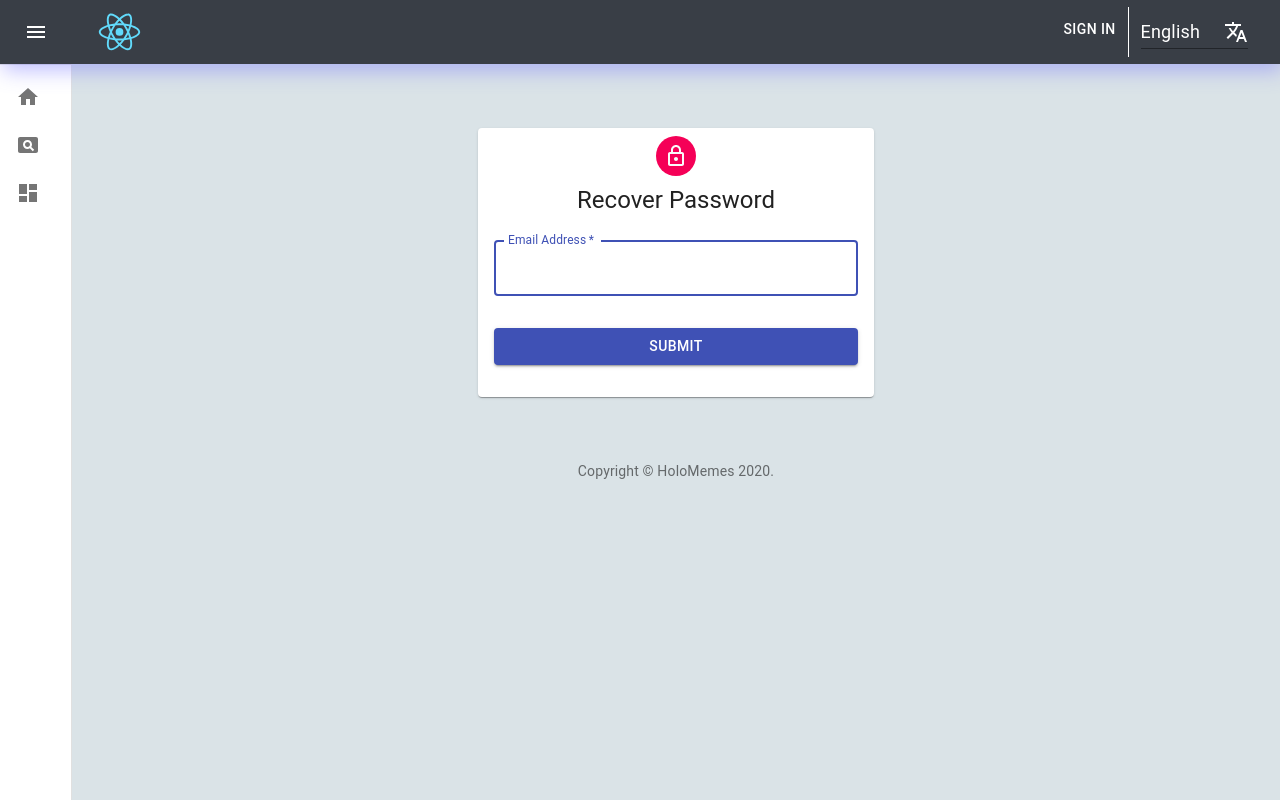
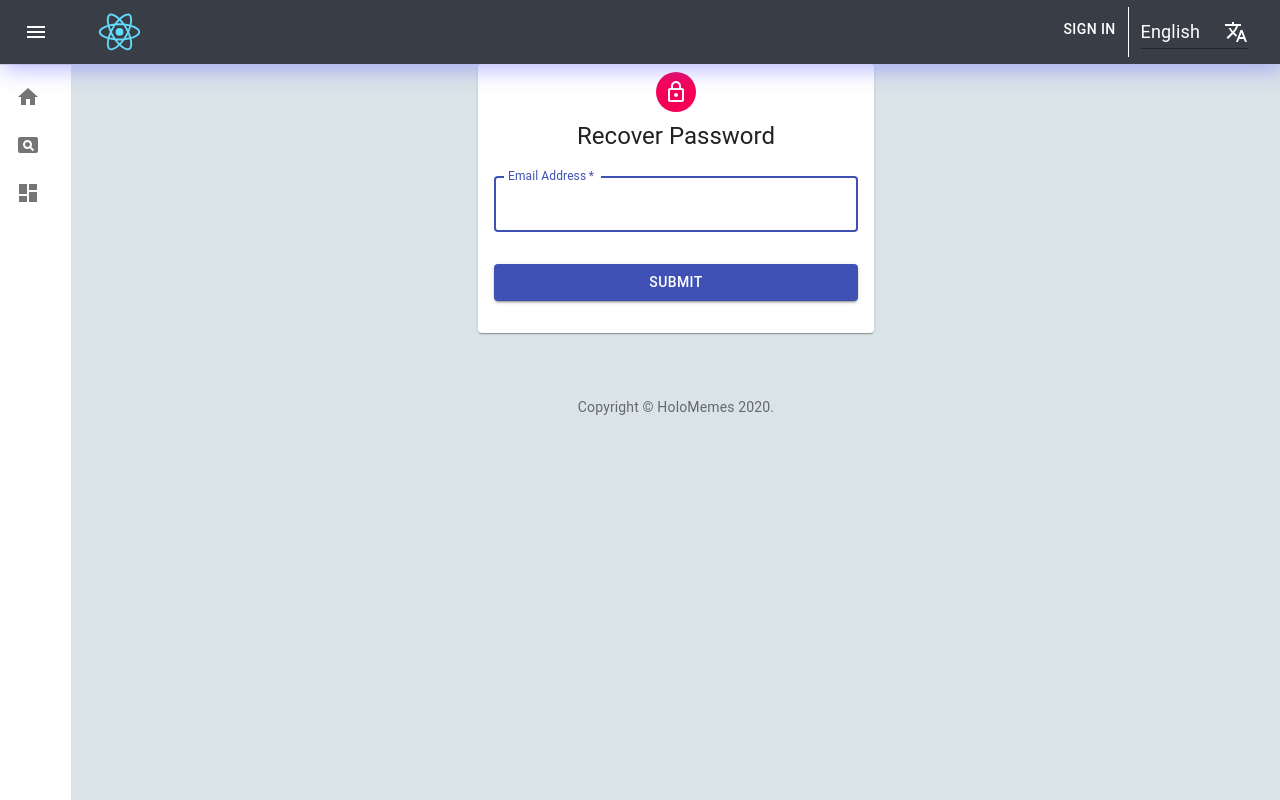
Before and after one commit to fader111/Multi-Lang-React-Template, a React (Create React App) app: page /#/forgotpassword in a window 1280 px wide. Built offline with nearby package versions, Linux system fonts and the light colour scheme; what i18next-xhr-backend would draw is missing.

Commit message:
Update NavigationMenu.js

```diff
--- a/src/components/NavigationMenu.js
+++ b/src/components/NavigationMenu.js
@@ -131,7 +131,6 @@ const useStyles = makeStyles((theme) => ({
       width: theme.spacing(9),
     },
   },
-  appBarSpacer: theme.mixins.toolbar,
   content: {
     flexGrow: 1,
     height: '100vh',
```
